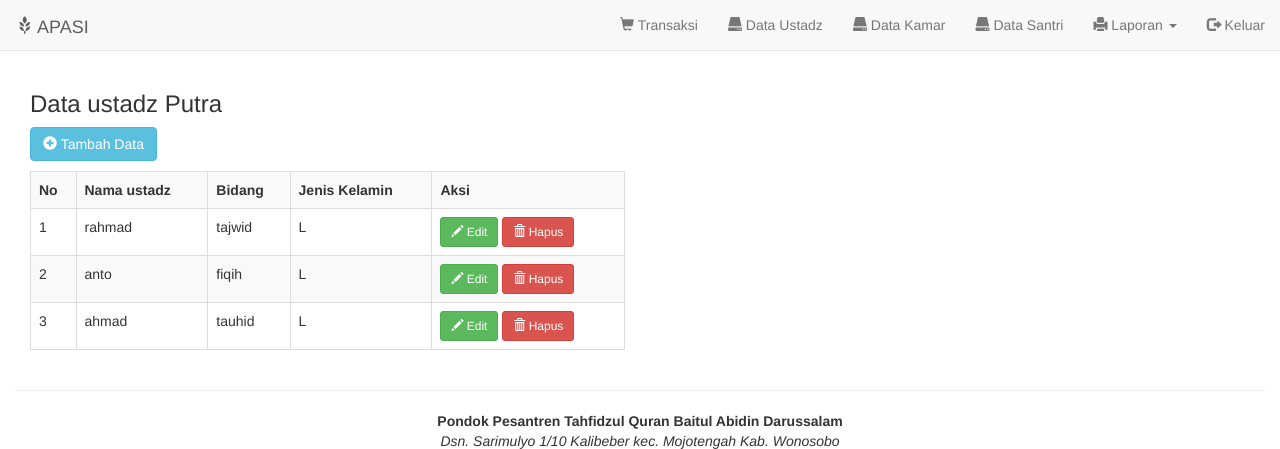
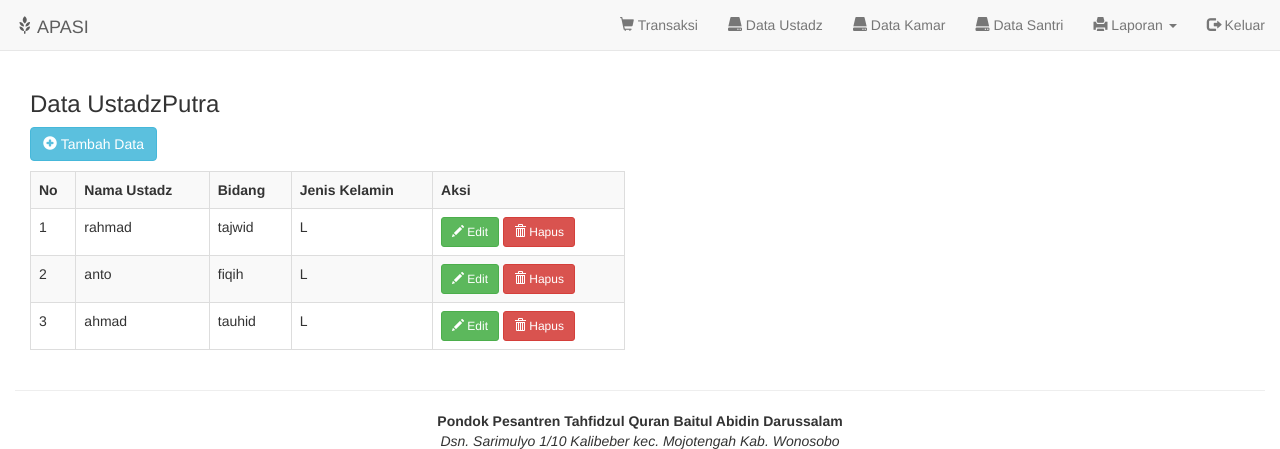
Before and after one commit to ahmadant/apasyi, a PHP site: page /tampil_ustadz.php in a window 1280 px wide. Shown: the top 449 px of the page. Run offline with PHP 8.4, Linux system fonts and the light colour scheme; a user stored in the database is signed in; data comes from the database, SQL or seed files in the repository; data that the repository does not hold is empty.

Commit message:
sedikit bantuan penulisan

```diff
--- a/tampil_ustadz.php
+++ b/tampil_ustadz.php
@@ -4,13 +4,13 @@ $sql=mysqli_query($konek, "SELECT * FROM ustadz WHERE jk='$jk' ORDER BY idustadz
 $no =1;
 ?>
 <div class="col-md-6">
-<h3>Data ustadz <?=$gen?></h3>
+<h3>Data Ustadz<?=$gen?></h3>
 
 <a href="tambah_ustadz.php" class="btn btn-info"><i class="glyphicon glyphicon-plus-sign"></i> Tambah Data</a><p></p>
 <table class="table table-striped table-bordered table-responsive">
 	<tr>
 		<th>No</th>
-		<th>Nama ustadz</th>
+		<th>Nama Ustadz</th>
 		<th>Bidang</th>
 		<th>Jenis Kelamin</th>
 		<th>Aksi</th>
```
